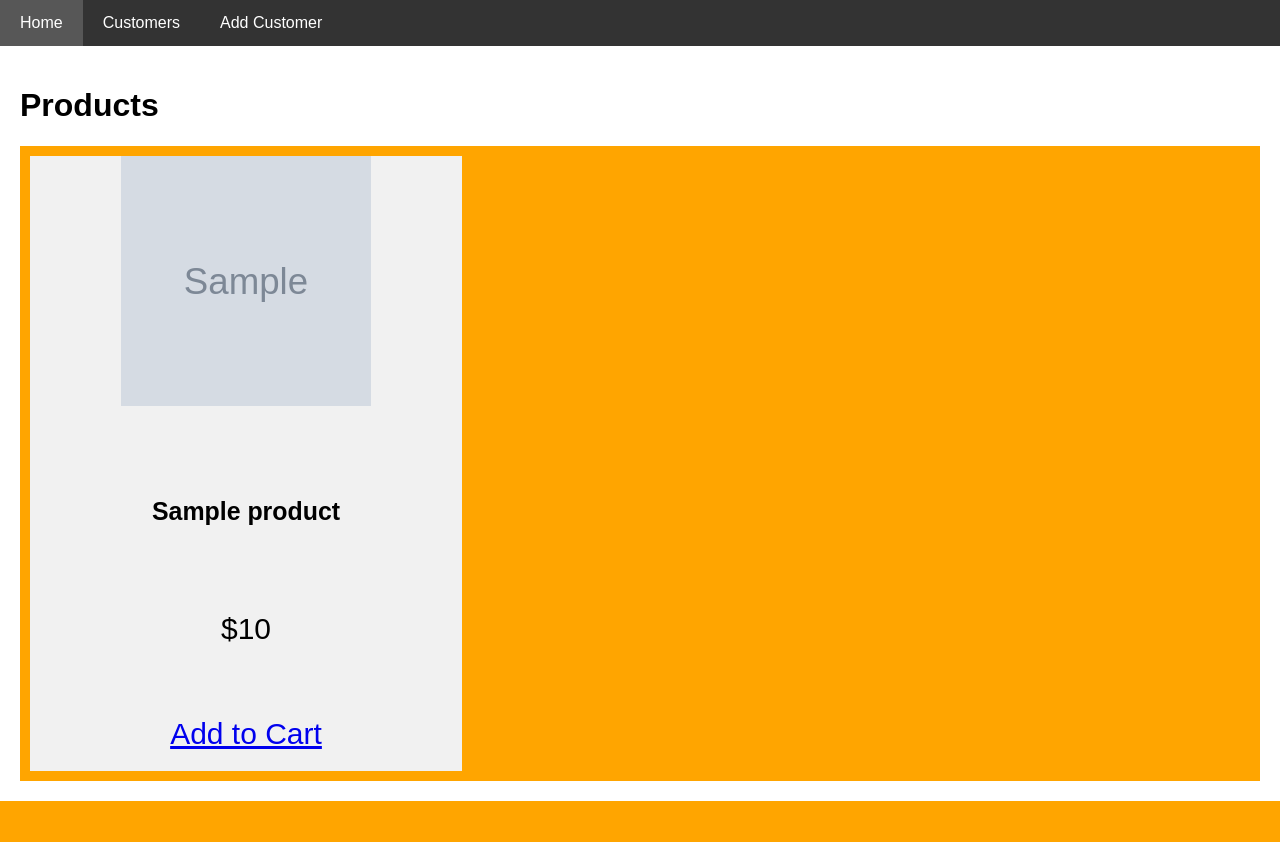
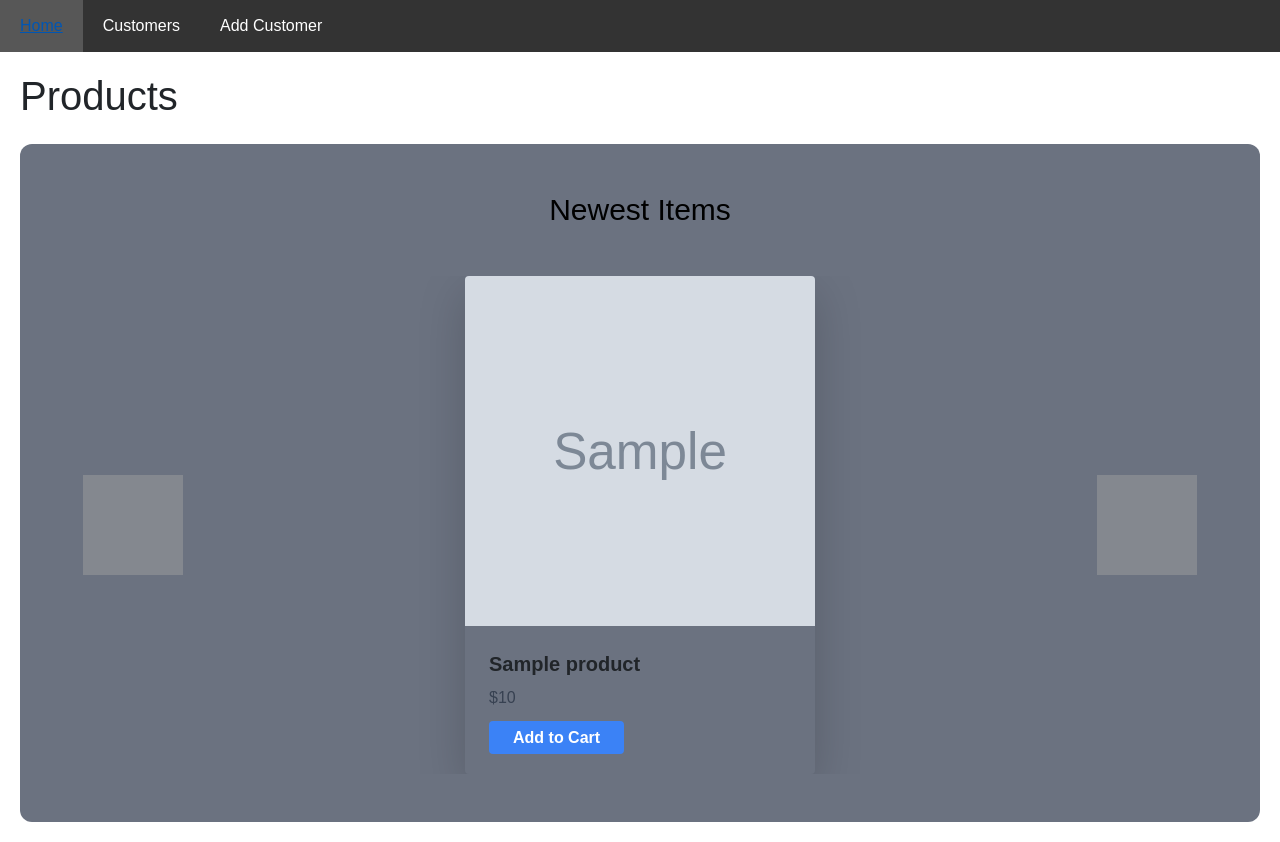
Before and after one commit to NJSP/space-tigers, a Django app: template space_tigersapp/templates/index.html in a window 1280 px wide. Before the commit the page ends 801 px from the top, so only its background shows below. Run offline with Django 3.2, Linux system fonts and the light colour scheme; the template is opened without the code that fills it: most values are stand-ins (such as "Sample title", 1, 10 or a date in 2020); grey boxes marked "Sample" are stand-in pictures; some libraries are stand-ins or nearby versions; grey boxes are pictures that could not be loaded.

Commit message:
Adding Carousel for index page and tailwind and boothstrap links

```diff
--- a/space_tigersapp/templates/base.html
+++ b/space_tigersapp/templates/base.html
@@ -2,6 +2,13 @@
 <html>
 <head>
     <title>{% block title %}Space Tigers Rule!{% endblock %}</title>
+    <!-- This links are for CSS from Bootstrap and Tailwind-->
+    <link href="https://cdn.jsdelivr.net/npm/tailwindcss@2.2.19/dist/tailwind.min.css" rel="stylesheet">
+
+    <link href="https://stackpath.bootstrapcdn.com/bootstrap/4.5.2/css/bootstrap.min.css" rel="stylesheet">
+    <script src="https://code.jquery.com/jquery-3.6.0.min.js"></script>
+    <script src="https://stackpath.bootstrapcdn.com/bootstrap/4.5.2/js/bootstrap.bundle.min.js"></script>
+    <!-- This links are for CSS from Bootstrap and Tailwind-->
     <style>
         body {
             font-family: Arial, sans-serif;
--- a/space_tigersapp/templates/index.html
+++ b/space_tigersapp/templates/index.html
@@ -18,17 +18,40 @@
     }
     </style>
 
-    <div class="flex-container">
-        {% for product in products %}
-            <div class="card" style="width: 27rem;">
-    <!--        <img class="card-img-top" src="{{ product.image_url }}" alt="Card image cap" Style="width:95%"> -->
-                <img class="card-img-top" src="{{ product.image_url }}" alt="Card image cap" Style="width:250px;height:250px;">
-                <div class="card-body">
-                    <h5 class="card-title">{{ product.name }}</h5>
-                    <p class="card-text">${{ product.price }}</p>
-                    <a href="#" class="btn btn-primary">Add to Cart</a>
-                </div>
-            </div>
-       {% endfor %}
+    <div class="mt-6 px-6 py-12 bg-gray-500 rounded-xl">
+      <h2 class="mb-12 text-3xl text-center text-black">Newest Items</h2>
+      <div id="productCarousel" class="carousel slide relative rounded-xl" data-ride="carousel" data-interval="5000" style="min-height: 300px;"> <!-- Set a minimum height -->
+          <div class="carousel-inner">
+              {% for product in products %}
+              <div class="carousel-item {% if forloop.first %}active{% endif %}">
+                  <div class="flex justify-center">
+                      <div class="max-w-sm rounded overflow-hidden shadow-lg">
+                        <img src="{{ product.image_url }}" alt="Card image cap" style="width: 350px; height: 350px; object-fit: cover;">
+
+                          <div class="px-6 py-4">
+                              <h5 class="font-bold text-xl mb-2">{{ product.name }}</h5>
+                              <p class="text-gray-700 text-base">${{ product.price }}</p>
+                              <a href="#" class="bg-blue-500 text-white font-bold py-2 px-4 rounded hover:bg-blue-700 transition">Add to Cart</a>
+                          </div>
+                      </div>
+                  </div>
+              </div>
+              {% endfor %}
+          </div>
+
+          <!-- Carousel controls -->
+          <a class="carousel-control-prev" href="#productCarousel" role="button" data-slide="prev">
+            <img src="https://game-icons.net/icons/000000/transparent/1x1/lorc/triple-claws.png"
+                 alt="Previous" style="width: 100px; height: 100px; transform: scaleX(-1);"> <!-- Flipped horizontally -->
+            <span class="sr-only">Previous</span>
+        </a>
+        <a class="carousel-control-next" href="#productCarousel" role="button" data-slide="next">
+            <img src="https://game-icons.net/icons/000000/transparent/1x1/lorc/triple-claws.png"
+                 alt="Next" style="width: 100px; height: 100px;"> <!-- Normal orientation -->
+            <span class="sr-only">Next</span>
+        </a>
+
+
+      </div>
     </div>
 {% endblock %}
```
